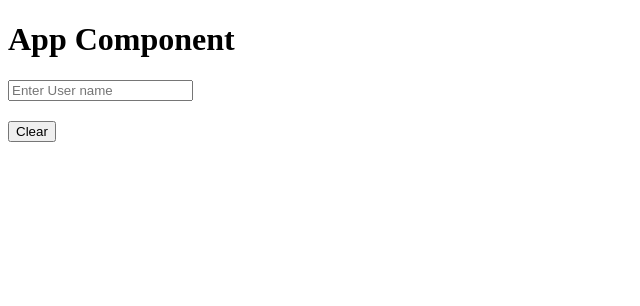
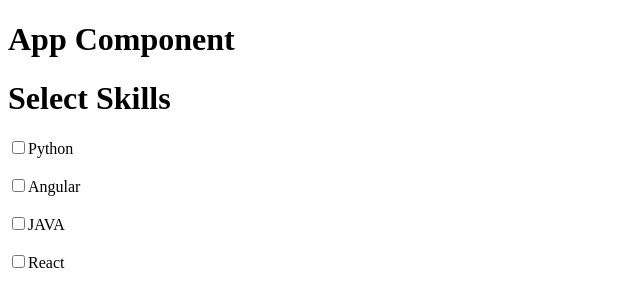
Before and after one commit to anand9698/reacts-tuts, a React (Vite) app: page / in a window 1280 px wide. Shown: the top 306 px of the page, without its empty margins (0-640 px from the left). Built offline with nearby package versions, Linux system fonts and the light colour scheme.

Commit message:
Selectbox

```diff
--- a/src/App.jsx
+++ b/src/App.jsx
@@ -3,6 +3,7 @@ import User from "./User";
 import College from "./College"
 import Wrapper from "./Wrapper";
 import { useState } from "react";
+import Skills from "./Skills";
 
 function App(){
 
@@ -13,10 +14,12 @@ function App(){
 
       <h1>App Component</h1>
 
-      <input type="text" value={val} onChange={(event)=>setVal(event.target.value)} placeholder="Enter User name" />
+        <Skills />
+
+      {/* <input type="text" value={val} onChange={(event)=>setVal(event.target.value)} placeholder="Enter User name" />
       <br />
       <h2>{val}</h2>
-      <button onClick={()=>setVal("")} >Clear</button>
+      <button onClick={()=>setVal("")} >Clear</button> */}
 
     </div>
   )
--- /dev/null
+++ b/src/Skills.jsx
@@ -0,0 +1,41 @@
+import { useState } from "react"
+
+function Skills(){
+
+    const [skills,setSkills]= useState([]);
+
+    const handleSkills=(event)=>{
+        if(event.target.checked){
+            setSkills([...skills, event.target.value])
+        }else{
+            setSkills([skills.filter((item)=>item!=event.target.value)])
+        }
+    }
+
+    return(
+        <div>
+
+            <h1>Select Skills</h1>
+
+            <input type="checkbox" onChange={handleSkills} id="python" value="Python"/>
+            <label htmlFor="python">Python</label>
+            <br />
+            <br />
+            <input type="checkbox" onChange={handleSkills} id="angular" value="Angular"/>
+            <label htmlFor="angular">Angular</label>
+            <br />
+            <br />
+            <input type="checkbox" onChange={handleSkills} id="java" value="JAVA"/>
+            <label htmlFor="java">JAVA</label>
+            <br />
+            <br />
+            <input type="checkbox" onChange={handleSkills} id="react" value="React"/>
+            <label htmlFor="react">React</label>
+
+            <h2>{skills.toString()}</h2>
+
+        </div>
+    )
+}
+
+export default Skills
```
